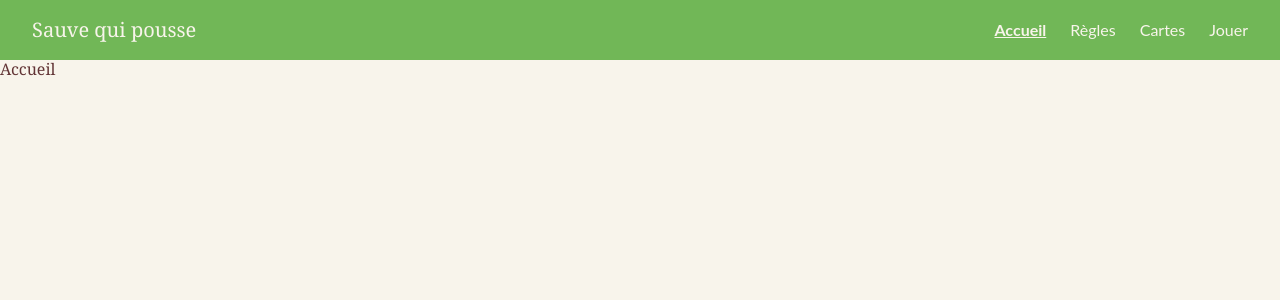
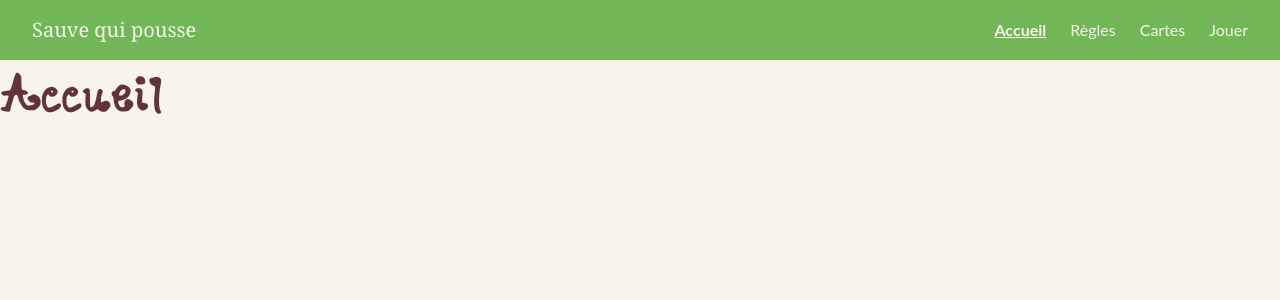
Before and after one commit to DerouillonAlice/sauve_qui_pousse, a Vue app: page / in a window 1280 px wide. Shown: the top 300 px of the page. Built offline with nearby package versions, Linux system fonts and the light colour scheme.

Commit message:
feat: typo a swirl velvet

```diff
--- a/src/assets/base.css
+++ b/src/assets/base.css
@@ -1,3 +1,11 @@
+@font-face {
+  font-family: 'SwirlVelvet';
+  src: url('./fonts/ASwirlVelvet.ttf') format('truetype');
+  font-weight: normal;
+  font-style: normal;
+  font-display: swap;
+}
+
 /* Palette Sauve qui pousse */
 :root {
   --sqp-green: #71b757;
@@ -53,7 +61,12 @@ body {
 }
 
 h1, h2, h3, h4 {
-  font-family: 'Playfair Display', 'Georgia', serif;
+  font-family: 'SwirlVelvet', serif;
   color: var(--color-heading);
   line-height: 1.2;
 }
+
+h1 { font-size: 4rem; }
+h2 { font-size: 2.5rem; }
+h3 { font-size: 2rem; }
+h4 { font-size: 1.75rem; }
--- a/src/assets/main.css
+++ b/src/assets/main.css
@@ -12,4 +12,5 @@
 
   --font-sans: 'Lato', 'Segoe UI', Roboto, sans-serif;
   --font-serif: 'Playfair Display', 'Georgia', serif;
+  --font-game: 'SwirlVelvet', serif;
 }
```
Also changed, not shown: src/assets/fonts/ASwirlVelvet.ttf (added).
